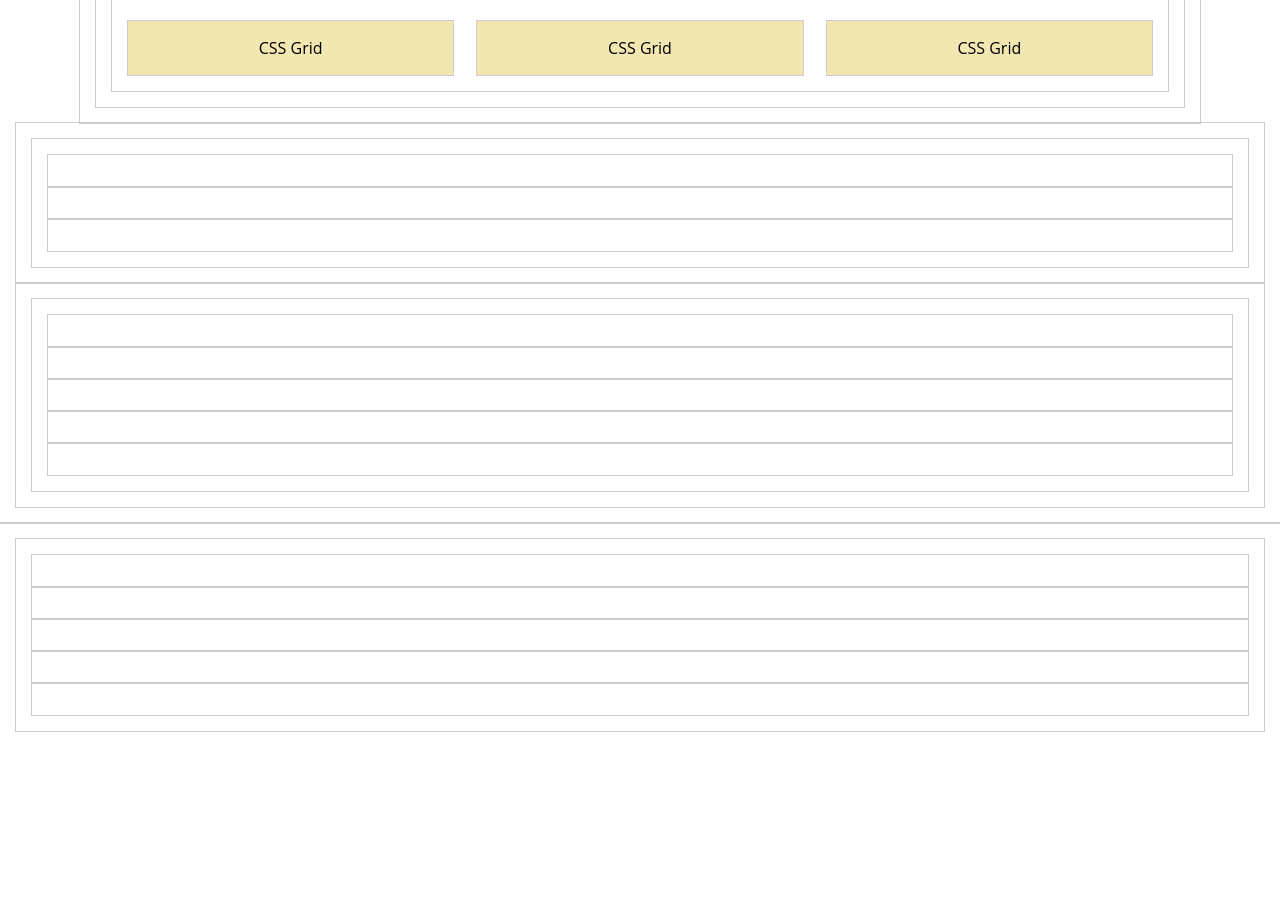
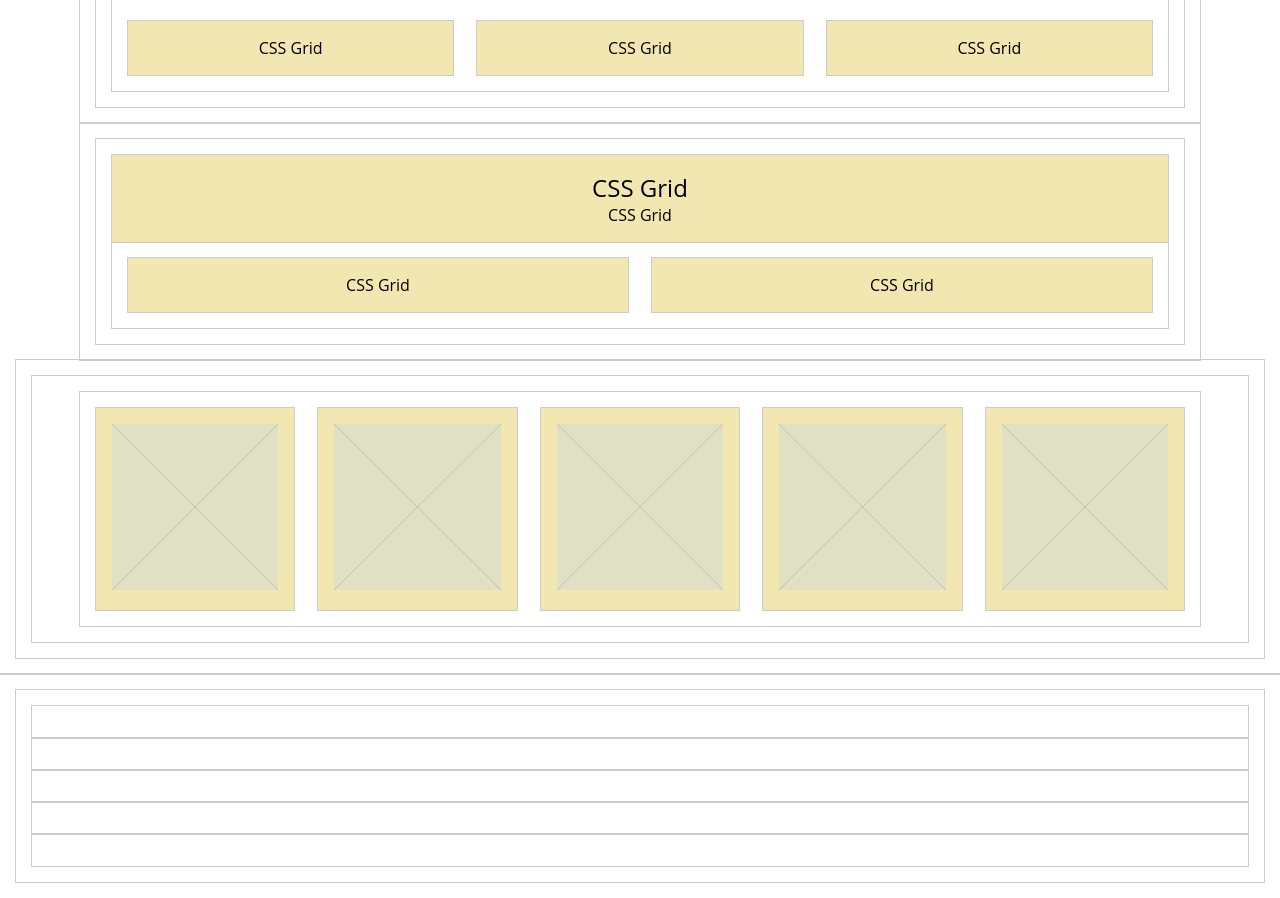
Before and after one commit to zeno-wkc/LAB-02B-SETG-Group03, a website: page index.html in a window 1280 px wide. Shown: the part 1007-1905 px from the top of the page. Before the commit the page ends 1754 px from the top, so only its background shows below. Drawn offline with nearby package versions, Linux system fonts and the light colour scheme; a web font is replaced by a local one.

Commit message:
grid system - edit index.html and style.css

```diff
--- a/css/style.css
+++ b/css/style.css
@@ -11,7 +11,9 @@ div, header, main, footer, section {outline: 1px solid #ccc; min-height: 1rem; p
 .row {display: grid; row-gap: 1rem;}
 .col {position: relative; background-color: rgb(242, 230, 177);}
 p {text-align: center;}
-.m-display {display: block;}
+.mobile-show {display: block;}
+.mobile-hide {display: none;}
+img {width: 100%;}
 
 /* Grid System - Small only */
 .s-col-2 {grid-template-columns: repeat(2, 1fr);}
@@ -41,19 +43,21 @@ p {text-align: center;}
 
 /* Small only */
 @media screen and (max-width: 39.9375em) {
-  .m-display {display: block;}
+  .mobile-show {display: block;}
 }
 /* Medium and up */
 @media screen and (min-width: 40em) {
-  .m-display {display: block;}
+  .mobile-show {display: block;}
 }
 /* Medium only */
 @media screen and (min-width: 40em) and (max-width: 63.9375em) {
-  .m-display {display: block;}
+  .mobile-show {display: block;}
+  .mobile-hide {display: block;}
 }
 /* Large and up */
 @media screen and (min-width: 64em) {
-  .m-display {display: none;}
+  .mobile-show {display: none;}
+  .mobile-hide {display: block;}
 }
 /* Large only */
 @media screen and (min-width: 64em) and
--- a/index.html
+++ b/index.html
@@ -67,7 +67,7 @@
             <div class="content__cols-item col"><p>CSS Grid</p></div>
             <div class="content__cols-item col"><p>CSS Grid</p></div>
             <div class="content__cols-item col"><p>CSS Grid</p></div>
-            <div class="content__cols-item col m-display"><p>CSS Grid</p></div>
+            <div class="content__cols-item col mobile-show"><p>CSS Grid</p></div>
           </div>
         </div>
       </section>
@@ -84,20 +84,34 @@
           </div>
         </div>
       </section>
-      <section class="content-04-container">
+      <section class="content-04-container row">
         <div class="content-block--cols-2">
-          <div class="content__title"><h2></h2><h4></h4></div>
-          <div class="content__cols-item"></div>
-          <div class="content__cols-item"></div>
+          <div class="content__title col"><h2><p>CSS Grid</p></h2><h4><p>CSS Grid</p></h4></div>
+          <div class="row m-col-2 l-col-2">
+            <div class="content__cols-item col"><p>CSS Grid</p></div>
+            <div class="content__cols-item col"><p>CSS Grid</p></div>
+          </div>
         </div>
       </section>
       <section class="company-logos-container">
-        <div class="company-logos-block--cols-1">
-          <div class="company-logos__title"></div>
-          <div class="company-logos__logo-item"></div>
-          <div class="company-logos__logo-item"></div>
-          <div class="company-logos__logo-item"></div>
-          <div class="company-logos__logo-item"></div>
+        <div class="company-logos-block--cols-1 mobile-hide">
+          <div class="row m-col-5 l-col-5">
+            <div class="company-logos__logo-itemc col">
+              <img src="./img/placeholder.svg" alt="placeholder image"/>
+            </div>
+            <div class="company-logos__logo-item col">
+              <img src="./img/placeholder.svg" alt="placeholder image"/>
+            </div>
+            <div class="company-logos__logo-item col">
+              <img src="./img/placeholder.svg" alt="placeholder image"/>
+            </div>
+            <div class="company-logos__logo-item col">
+              <img src="./img/placeholder.svg" alt="placeholder image"/>
+            </div>
+            <div class="company-logos__logo-item col">
+              <img src="./img/placeholder.svg" alt="placeholder image"/>
+            </div>
+          </div>
         </div>
       </section>
     </main>
```
